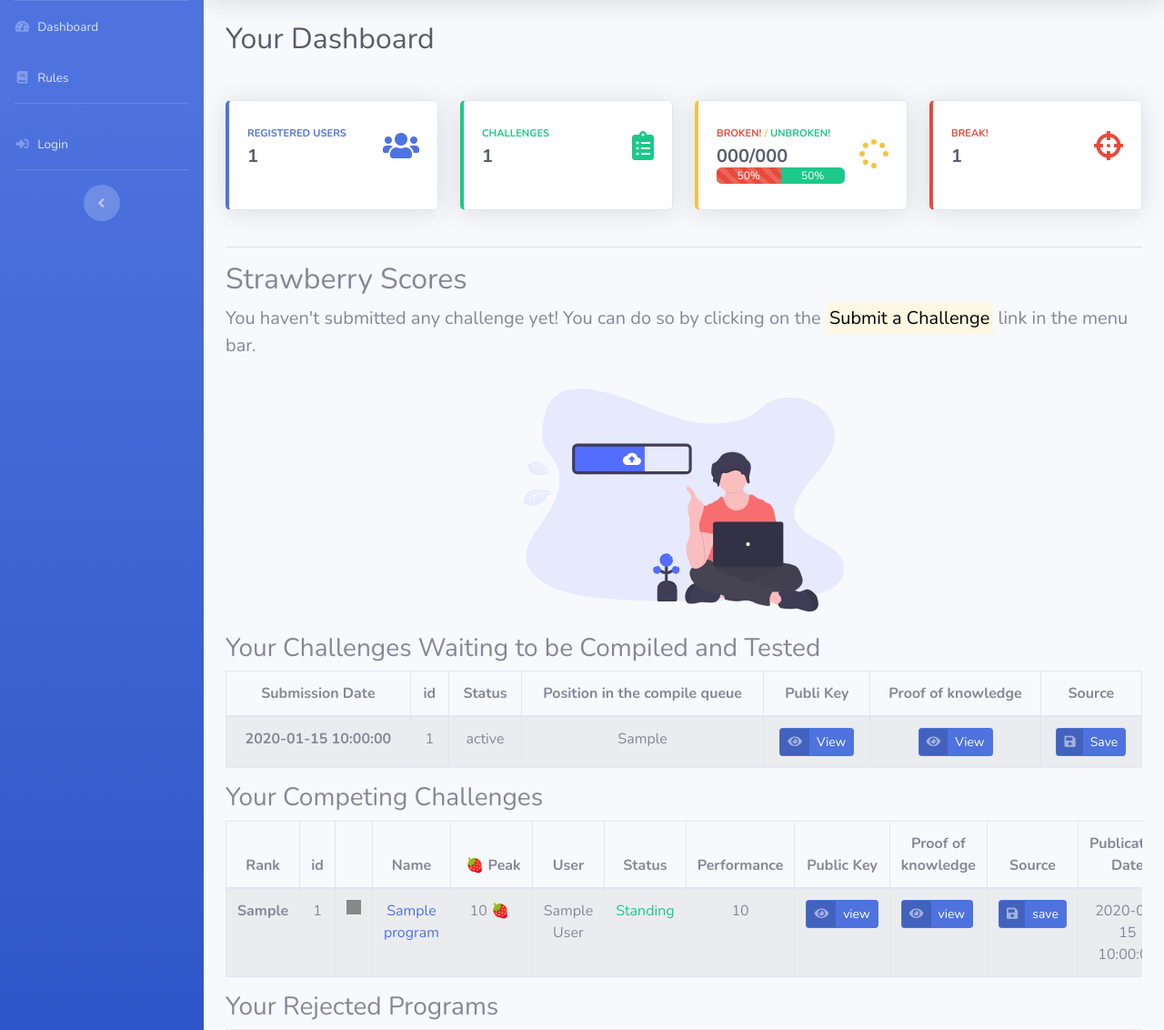
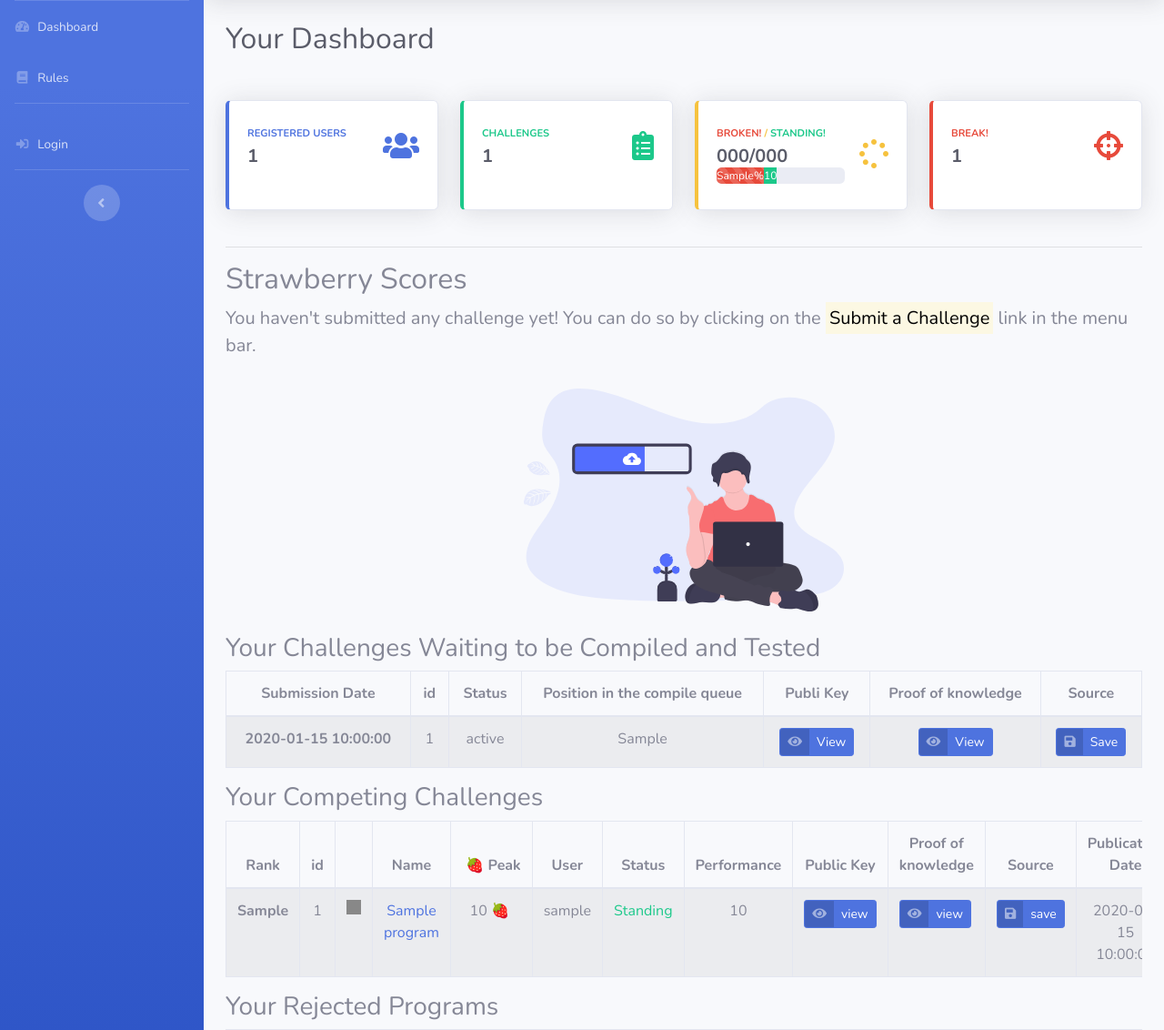
Before and after one commit to CryptoExperts/whibox_contest_submission_server, a Python web app: template services/web-dev/app/templates/user_show.html in a window 1280 px wide. Shown: the part 70-1202 px from the top of the page at 91% size. Run offline with Jinja, Linux system fonts and the light colour scheme; the template is opened without the code that fills it: most values are stand-ins (such as "Sample title", 1, 10 or a date in 2020).

Commit message:
Fix index boxes

```diff
--- a/services/web-dev/app/models/program.py
+++ b/services/web-dev/app/models/program.py
@@ -405,6 +405,12 @@ class Program(db.Model):
         ).count()
 
     @staticmethod
+    def get_number_of_broken_programs():
+        return Program.query.filter(
+            Program._status == Program.Status.broken.value,
+        ).count()
+
+    @staticmethod
     def get_next_program_to_compile():
         return Program.query.filter(
             Program._status == Program.Status.submitted.value,
--- a/services/web-dev/app/routes/__init__.py
+++ b/services/web-dev/app/routes/__init__.py
@@ -58,6 +58,9 @@ def index():
         max_rank=app.config['MAX_RANK_OF_PLOTED_CHALLENGES'])
     programs = Program.get_all_published_sorted_by_ranking()
     number_of_unbroken_programs = Program.get_number_of_unbroken_programs()
+    number_of_broken_programs = Program.get_number_of_broken_programs()
+    broken_ratio = round(number_of_broken_programs*100 /
+                         (number_of_broken_programs+number_of_unbroken_programs))
     wb_breaks = WhiteboxBreak.get_all()
     programs_broken_by_current_user = None
     if current_user and current_user.is_authenticated:
@@ -74,6 +77,8 @@ def index():
         wb_breaks=wb_breaks,
         programs_broken_by_current_user=programs_broken_by_current_user,
         number_of_unbroken_programs=number_of_unbroken_programs,
+        number_of_broken_programs=number_of_broken_programs,
+        broken_ratio=broken_ratio,
         programs_to_plot=programs_to_plot
     )
 
--- a/services/web-dev/app/templates/index_boxes.html
+++ b/services/web-dev/app/templates/index_boxes.html
@@ -41,16 +41,16 @@
         <div class="row no-gutters align-items-center">
           <div class="col mr-2">
             <div class="text-xs font-weight-bold text-warning text-uppercase mb-1">
-              <span class="text-danger">Broken!</span> / <span class="text-success">Unbroken!</span>
+              <span class="text-danger">Broken!</span> / <span class="text-success">Standing!</span>
             </div>
             <div class="row no-gutters align-items-center">
               <div class="col-auto">
-                <div class="h5 mb-0 mr-3 font-weight-bold text-gray-800">{{ number_of_unbroken_programs }}/{{ number_of_unbroken_programs }}</div>
+                <div class="h5 mb-0 mr-3 font-weight-bold text-gray-800">{{ number_of_broken_programs }}/{{ number_of_unbroken_programs }}</div>
               </div>
               <div class="col">
                 <div class="progress progress-sm mr-2" style="height: 1.5em">
-                  <div class="progress-bar progress-bar-striped bg-danger" role="progressbar" style="width: 50%" aria-valuenow="50" aria-valuemin="0" aria-valuemax="100">50%</div>
-                  <div class="progress-bar bg-success" role="progressbar" style="width: 50%" aria-valuenow="50" aria-valuemin="0" aria-valuemax="100">50%</div>
+                  <div class="progress-bar progress-bar-striped bg-danger" role="progressbar" style="width: {{ broken_ratio }}%" aria-valuenow="50" aria-valuemin="0" aria-valuemax="100">{{ broken_ratio }}%</div>
+                  <div class="progress-bar bg-success" role="progressbar" style="width: {{ 100 - broken_ratio }}%" aria-valuenow="50" aria-valuemin="0" aria-valuemax="100">{{100-broken_ratio}}%</div>
                 </div>
               </div>
             </div>
--- a/services/web-dev/app/templates/table_challenges.html
+++ b/services/web-dev/app/templates/table_challenges.html
@@ -33,7 +33,7 @@
           {% if current_user.is_authenticated and current_user == program.user %}
           <span class="badge badge-info">You!</span>
           {% else %}
-          {{ program.user.displayname|trim or program.user.username}}
+          {{ program.user.nickname|trim or program.user.username}}
           {% endif %}
         </td>
         <td class="text-center">
```
